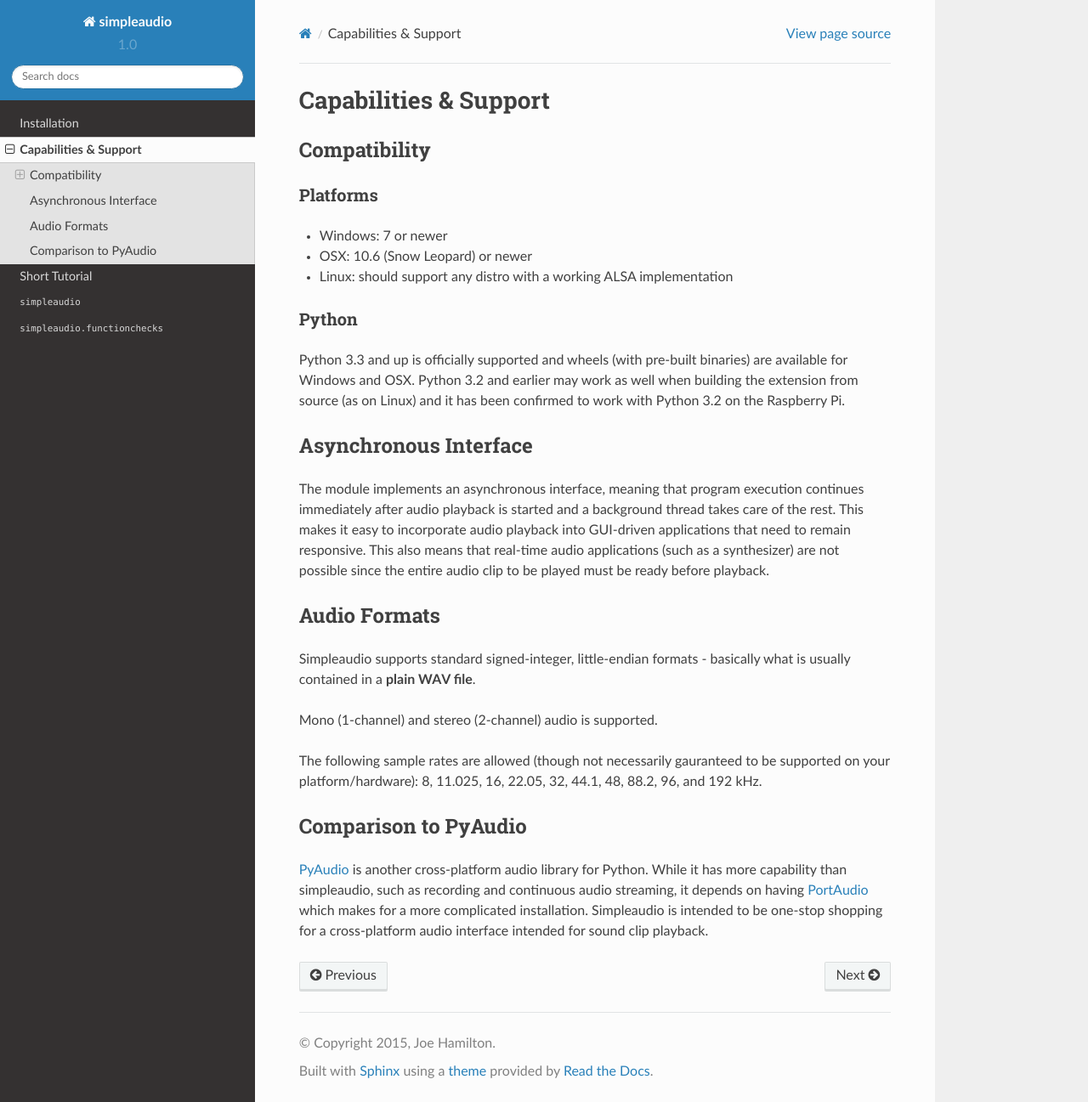
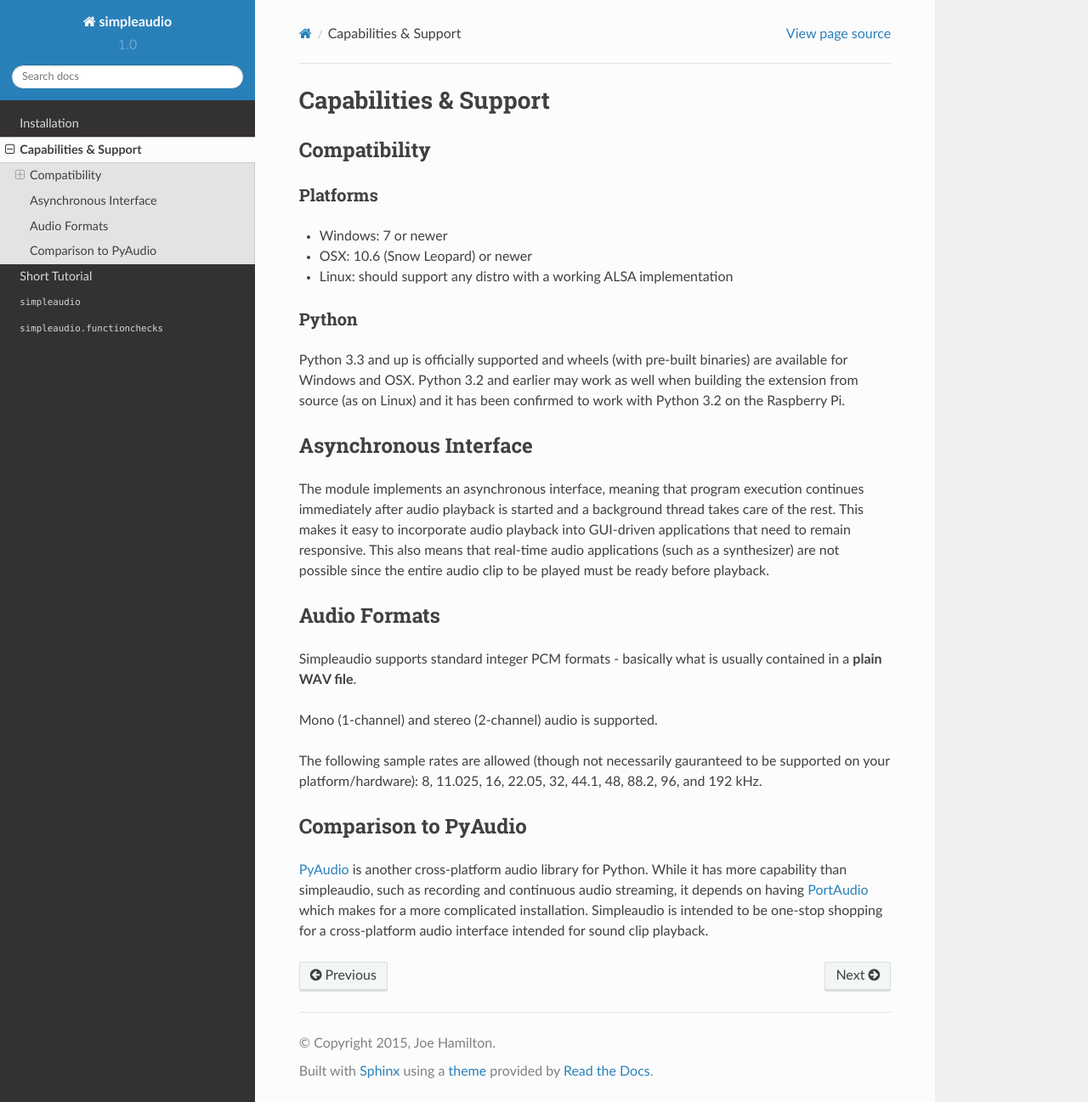
Before and after one commit to hamiltron/py-simple-audio, a Sphinx documentation site: the page built from docs/capabilities.rst, in a window 1280 px wide and 1297 px high. Shown: the whole window at 85% size. Built offline with Sphinx 7.4.7 and the Read the Docs theme 2.0.0, drawn with Linux system fonts in a browser that asks for light colours.

```diff
--- a/README.rst
+++ b/README.rst
@@ -70,6 +70,10 @@ Many others for their contributions, documentation, examples, and more.
 Release Notes
 -------------
 
+* 1.0.1
+
+   * Fixed OSX and Linux 8-bit playback
+
 * 1.0.0
 
    * Initial Release
--- a/docs/capabilities.rst
+++ b/docs/capabilities.rst
@@ -34,7 +34,7 @@ before playback.
 Audio Formats
 -------------
 
-Simpleaudio supports standard signed-integer, little-endian formats - basically
+Simpleaudio supports standard integer PCM formats - basically
 what is usually contained in a **plain WAV file**.
 
 Mono (1-channel) and stereo (2-channel) audio is supported.
```
